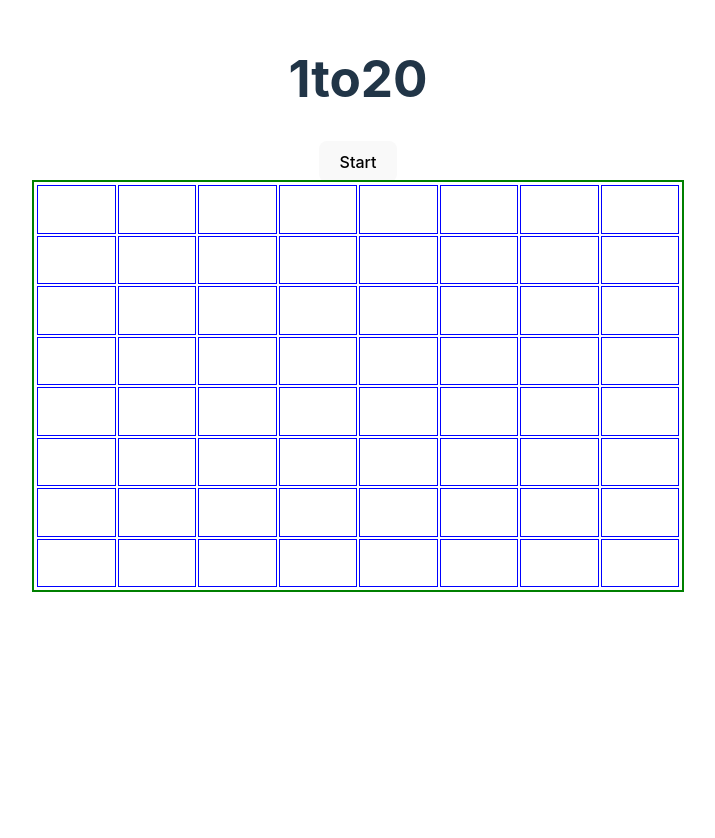
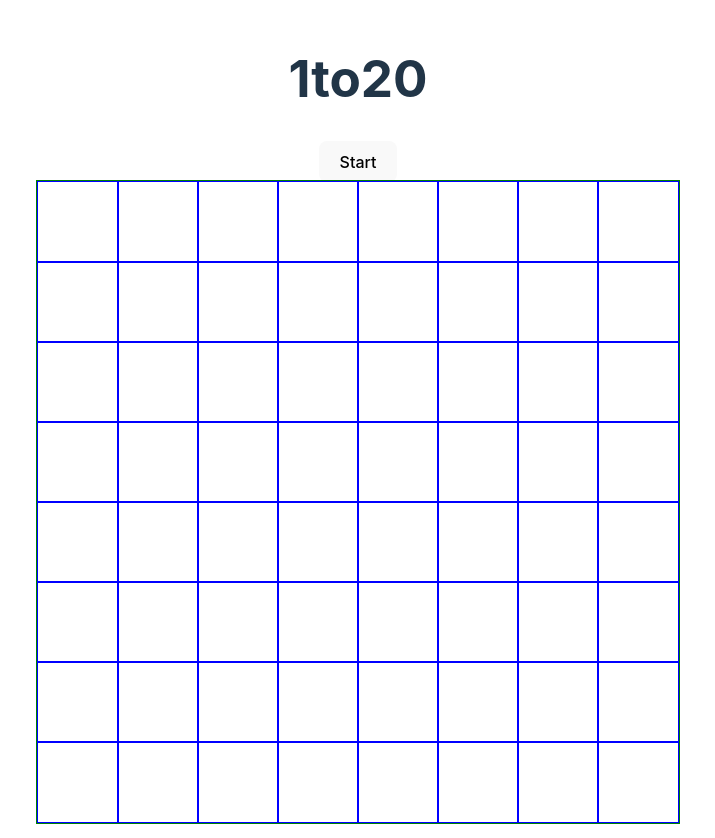
Before and after one commit to boogerbuttcheeks/1to20, a React (Vite) app: page / in a window 1280 px wide. Shown: the whole page, without its empty margins (282-997 px from the left). Before the commit the page ends 800 px from the top, so only its background shows below. Built offline with nearby package versions, Linux system fonts and the light colour scheme.

Commit message:
show incrementing numbers on click, fix css

```diff
--- a/src/App.css
+++ b/src/App.css
@@ -9,13 +9,16 @@
 
 .game-wrapper {
   outline: 2px solid green;
-  height: 400px;
   max-width: 640px;
   margin: 0 auto;
   display: grid;
   grid-template-columns: repeat(8, 1fr);
-  gap: 0.25rem;
-  padding: 0.25rem;
+}
+
+.box::before {
+  content: '';
+  display: block;
+  margin-top: 100%;
 }
 
 .box {
@@ -23,4 +26,19 @@
   display: flex;
   align-items: center;
   justify-content: center;
+  text-align: center;
+  position: relative;
 }
+
+.box:after {
+  content: "";
+  display: block;
+  padding-bottom: 100%;
+}
+
+.box>span {
+  position: absolute;
+  top: 50%;
+  left: 50%;
+  transform: translate(-50%, -50%);
+}
--- a/src/App.jsx
+++ b/src/App.jsx
@@ -3,36 +3,56 @@ import './App.css'
 
 function App() {
   const [scoreBoxes, setScoreBoxes] = useState([])
+  const [currentBox, setCurrentBox] = useState(0)
   const boxRefs = useRef([])
 
   const boxes = [...Array(64)].map((_, index) => index + 1)
 
   useEffect(() => {
-    for (let i = 0; i < scoreBoxes.length; i++) {
-      console.log("Scorebox", scoreBoxes[i])
+    const firstBox = scoreBoxes[0]
+    const boxRef = boxRefs.current[firstBox]
 
-      const boxRef = boxRefs.current[scoreBoxes[i]]
-      if (boxRef) {
-        boxRef.style.backgroundColor = "red"
-        boxRef.textContent = i + 1
+    if (boxRef) {
+      boxRef.textContent = 1
+    }
+
+    function handleBoxClick(e) {
+      const clickedBox = parseInt(e.target.id)
+
+      if (clickedBox === scoreBoxes[currentBox]) {
+        if (currentBox < scoreBoxes.length - 1) {
+          setCurrentBox(currentBox + 1)
+          const nextBox = scoreBoxes[currentBox + 1]
+          const nextBoxRef = boxRefs.current[nextBox]
+
+          if (nextBoxRef) {
+            nextBoxRef.textContent = currentBox + 2
+          }
+        } else {
+          alert('You won!')
+        }
       }
     }
-  }, [scoreBoxes])
+
+    boxRefs.current.forEach((boxRef) => {
+      boxRef.addEventListener('click', handleBoxClick)
+    })
+
+    return () => {
+      boxRefs.current.forEach((boxRef) => {
+        boxRef.removeEventListener('click', handleBoxClick)
+      })
+    }
+  }, [scoreBoxes, currentBox])
 
   function handleStart() {
-    console.log("Start")
-
-    let arr = [];
+    let arr = []
     while (arr.length < 20) {
-      let r = Math.floor(Math.random() * 64);
-      if (arr.indexOf(r) === -1) arr.push(r);
+      let r = Math.floor(Math.random() * 64)
+      if (arr.indexOf(r) === -1) arr.push(r)
     }
-    console.log(arr);
+    console.log(arr)
     setScoreBoxes(arr)
-  }
-
-  function handleBoxClick(e) {
-    console.log(e.target.id)
   }
 
   return (
@@ -46,10 +66,8 @@ function App() {
             className="box"
             key={index}
             id={index}
-            onClick={handleBoxClick}
             ref={(ref) => (boxRefs.current[index] = ref)}
-          >
-          </div>
+          ></div>
         ))}
       </div>
     </div>
```
